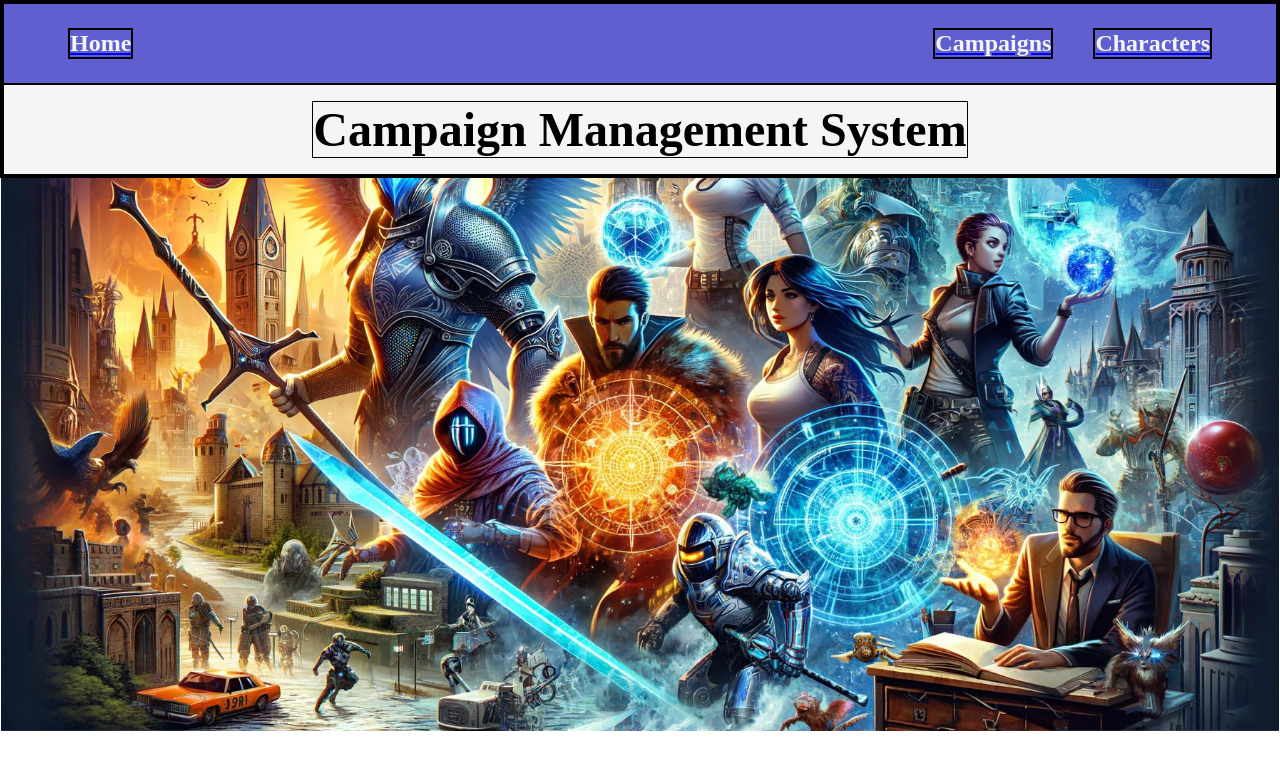
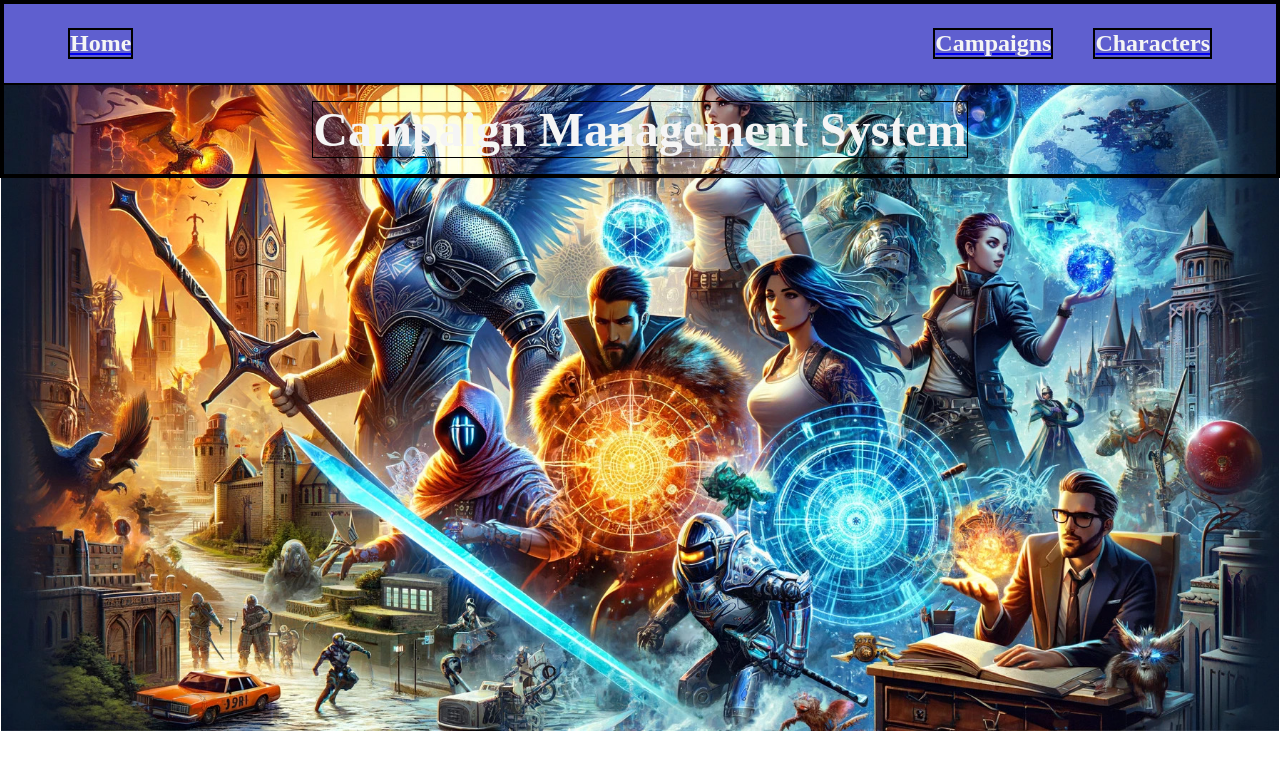
Before and after one commit to Nicholas-Riegel/campaign_manager_2, a React (Vite) app in the folder frontend/: page / in a window 1280 px wide. Shown: the top 770 px of the page. Built offline with nearby package versions, Linux system fonts and the light colour scheme; no server answers; the HTML template or start-up script is replaced by a standard one.

Commit message:
pulled in background image

```diff
--- a/frontend/src/components/Home/HomePage.css
+++ b/frontend/src/components/Home/HomePage.css
@@ -3,10 +3,10 @@
     flex-direction: column;
     align-items: center;
     justify-content: center;
-    background-color: #f5f5f5;
 }
 
 #homepage h1{
     font-size: 3rem;
     margin: 1rem 0;
+    color: whitesmoke;
 }
```
